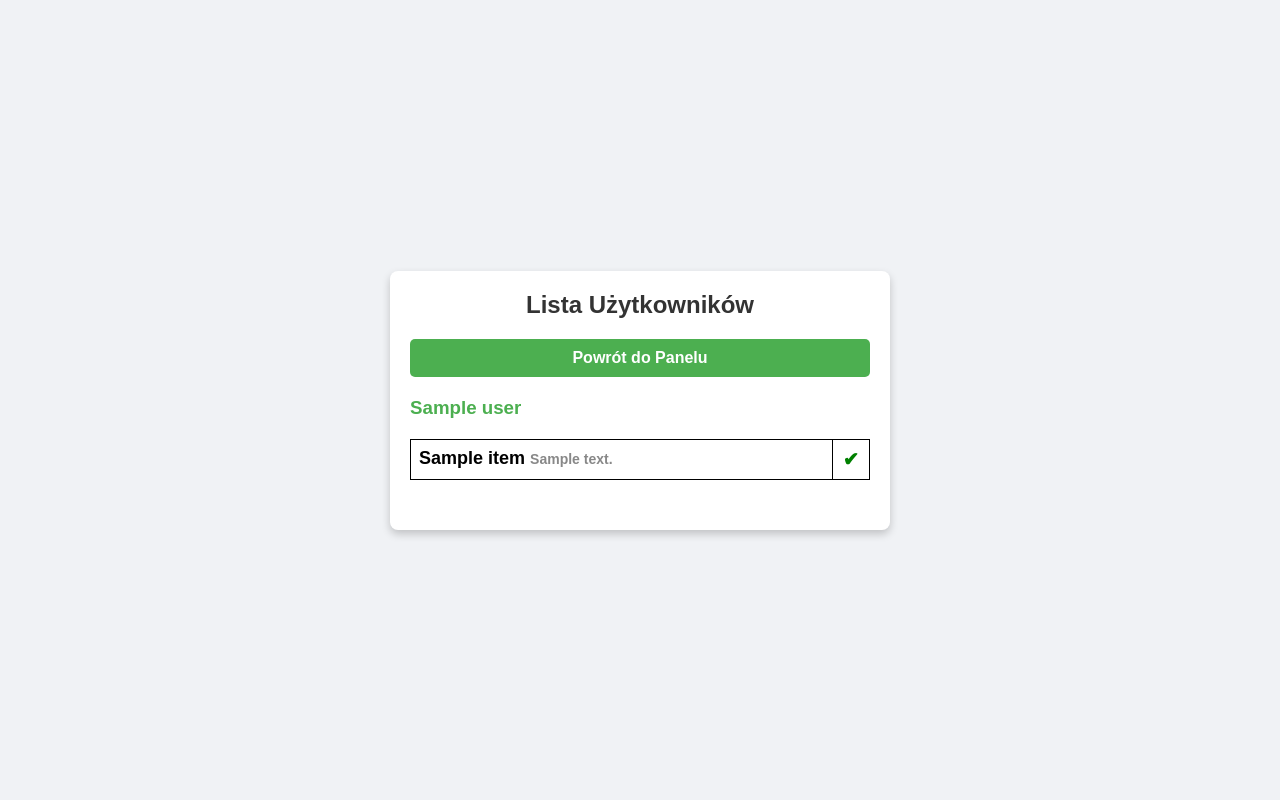
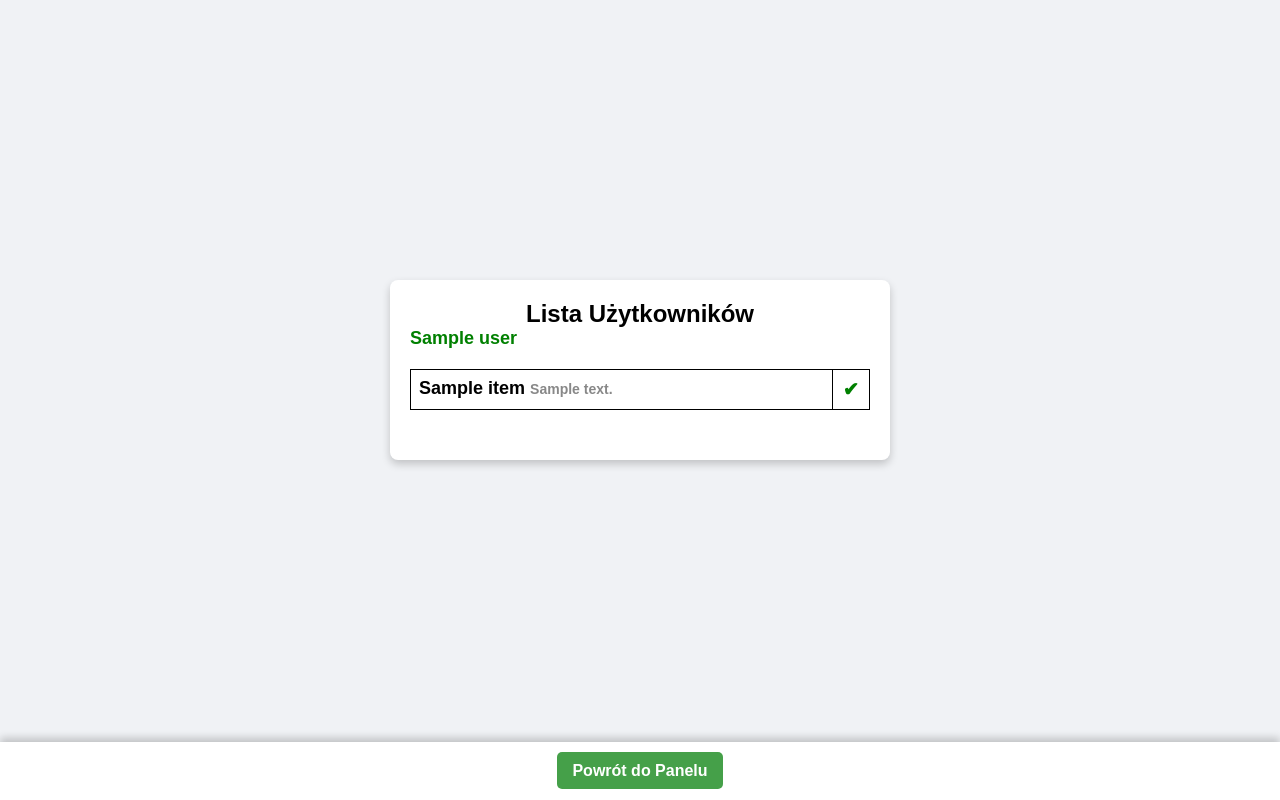
Before and after one commit to Horacjusz/Lottery, a Flask app: template templates/user_list.html in a window 1280 px wide. Run offline with Flask 3, Linux system fonts and the light colour scheme; the template is opened without the code that fills it: most values are stand-ins (such as "Sample title", 1, 10 or a date in 2020).

Commit message:
render_fix6

```diff
--- a/routes/dashboard_routes.py
+++ b/routes/dashboard_routes.py
@@ -36,7 +36,7 @@ def dashboard():
         }
         for owner_id, data in users_data.items()
         if owner_id != user_id
-        and owner_id != users_data[user_id].assignment  # Exclude assigned user's items
+        # and owner_id != users_data[user_id].assignment  # Exclude assigned user's items
         for item in data.wishlist
         if item["reserved_by"] == user_id
     ]
--- a/routes/user_routes.py
+++ b/routes/user_routes.py
@@ -180,14 +180,11 @@ def edit_wishlist_item():
     username = session["username"]
     user_id = session["user_id"]
     data = request.json
-    print(data)
     original_name = data.get("original_name")
     original_description = data.get("original_description")
     new_name = data.get("new_name")
     new_description = data.get("new_description")
 
-    print(original_name, original_description)
-    print(new_name, new_description)
 
     users_data = decrypt_data()
     if user_id in users_data :
@@ -195,7 +192,6 @@ def edit_wishlist_item():
         # Find and update the item based on both name and description
         for i in range(len(wishlist)) :
             item = wishlist[i]
-            print(item)
             if item["name"] == original_name and item["description"] == original_description :
                 item["name"] = new_name
                 item["description"] = new_description
--- a/static/base.css
+++ b/static/base.css
@@ -25,6 +25,29 @@ body {
     box-shadow: 0 4px 8px rgba(0, 0, 0, 0.2);
     text-align: center;
     margin: 0 auto;
+}
+
+.dashboard-container-user-list {
+    width: 100%;
+    max-width: 500px;
+    padding: 20px;
+    background-color: #fff;
+    border-radius: 8px;
+    box-shadow: 0 4px 8px rgba(0, 0, 0, 0.2);
+    text-align: left;
+    margin: 0 auto;
+    margin-bottom: 60px; /* margines dolny tylko dla user-list */
+}
+
+.dashboard-container-user-list h2 {
+    text-align: center;
+    font-size: 24px;
+}
+
+.dashboard-container-user-list h3 {
+    color: green;
+    font-size: 18px;
+    font-weight: bold;
 }
 
 /* === NAGŁÓWKI === */
@@ -111,6 +134,48 @@ a.back-link:hover {
     text-align: center;
 }
 
+
+
+/* Styl zakładki */
+.bottom-tab {
+    position: fixed;
+    bottom: 0;
+    left: 0;
+    width: 100%;
+    background-color: #fff;
+    color: white;
+    padding: 20px;
+    text-align: center;
+    box-shadow: 0 -4px 8px rgba(0, 0, 0, 0.2);
+    z-index: 1000;
+}
+
+/* .dashboard-link-static {
+    display: block;
+    position: fixed;
+    margin: 10px 0;
+    padding: 10px;
+    color: #fff;
+    background-color: #4CAF50;
+    border-radius: 5px;
+    text-decoration: none;
+    font-weight: bold;
+    text-align: center;
+} */
+
+.dashboard-link-static {
+    top: 20px;
+    right: 20px;
+    background-color: #45a049;
+    color: white;
+    padding: 10px 15px;
+    border-radius: 5px;
+    text-decoration: none;
+    font-size: 16px;
+    font-weight: bold;
+    z-index: 1000;
+}
+
 .dashboard-link.logout {
     background-color: #d9534f;
 }
@@ -170,7 +235,7 @@ a.back-link:hover {
 }
 
 /* === IKONY EDYTOWANIA, ZAPISYWANIA, USUWANIA === */
-.edit-icon, .save-icon, .remove-icon {
+.edit-icon, .save-icon {
     cursor: pointer;
     font-size: 18px;
 }
@@ -184,7 +249,10 @@ a.back-link:hover {
 }
 
 .remove-icon {
+    cursor: pointer;
     color: #d9534f;
+    font-size: 1.2em;
+    font-weight: bold;
 }
 
 .remove-icon:hover {
--- a/templates/user_list.html
+++ b/templates/user_list.html
@@ -5,19 +5,14 @@
     <meta name="viewport" content="width=device-width, initial-scale=1.0">
     <title>Lista Użytkowników</title>
     <link rel="stylesheet" href="{{ url_for('static', filename='base.css') }}">
-    <style>
-        .approved-row {
-            background-color: lightgreen;
-        }
-        .reserved-item {
-            background-color: lightgreen;
-        }
-    </style>
 </head>
 <body>
-    <div class="dashboard-container">
+    <div class="dashboard-container-user-list">
+
         <h2>Lista Użytkowników</h2>
-        <a href="{{ url_for('dashboard.dashboard') }}" class="dashboard-link">Powrót do Panelu</a>
+        <div class="bottom-tab">
+            <a href="{{ url_for('dashboard.dashboard') }}" class="dashboard-link-static">Powrót do Panelu</a>
+        </div>
 
         <div class="section">
             {% for user in users %}
@@ -53,6 +48,7 @@
         </div>
     </div>
 
+
     <script>
         function reserveItem(event, username, itemName, itemDescription) {
             const iconElement = event.target;
@@ -74,11 +70,15 @@
                 if (data.success) {
                     // Toggle the row and icon immediately
                     row.classList.toggle("reserved-item");
-                    if (iconElement.classList.contains("reserved-icon")) {
-                        iconElement.classList.remove("reserved-icon");
+                    if (iconElement.classList.contains("reserved-item")) {
+                        iconElement.classList.remove("reserved-item");
+                        iconElement.classList.remove("remove-icon");
+                        iconElement.classList.add("approve-icon");
                         iconElement.textContent = "✔"; // Change to check mark
                     } else {
-                        iconElement.classList.add("reserved-icon");
+                        iconElement.classList.add("reserved-item");
+                        iconElement.classList.add("remove-icon");
+                        iconElement.classList.remove("approve-icon");
                         iconElement.textContent = "×"; // Change to cross mark
                     }
                 } else {
```
Also changed, not shown: templates/dashboard.html (+130 -54 lines), 1 other file.
